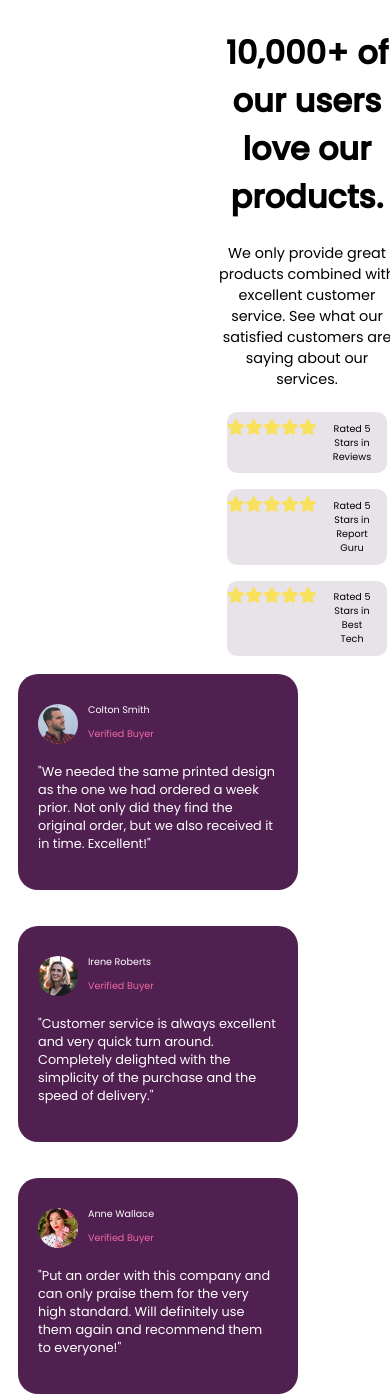
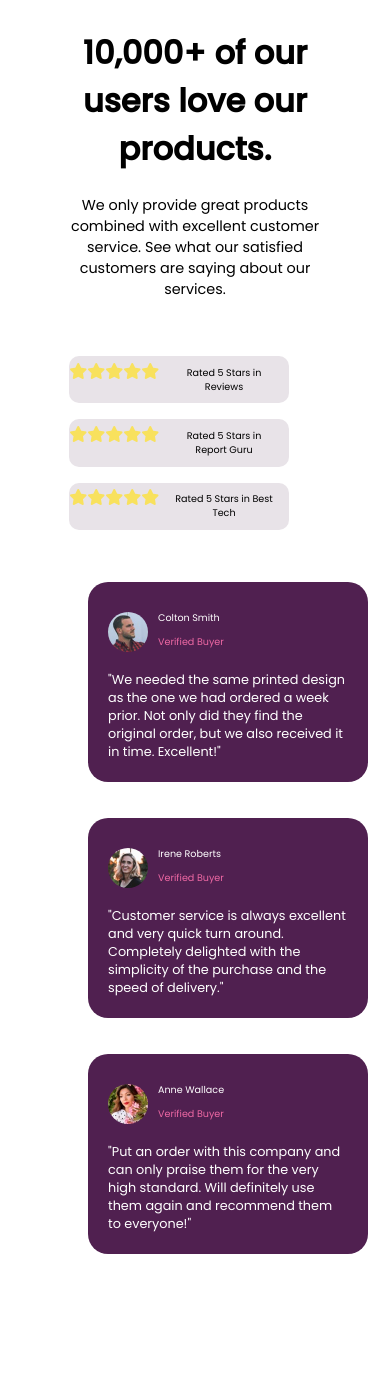
Before and after one commit to Rukhsar-saba/Social, a PHP site: page / in a window 390 px wide. After the commit the page ends 1254 px from the top, so only its background shows below. Run offline with PHP 8.4, Linux system fonts and the light colour scheme; some libraries are stand-ins or nearby versions.

Commit message:
add responsive layout

```diff
--- a/style.css
+++ b/style.css
@@ -11,24 +11,26 @@ body {
 .containt {
   display: flex;
   justify-content: space-evenly;
-  padding-left: 14rem;
+  align-items: center;
+  justify-content: center;
+  width: 70%;
 }
 .product {
-  width: 40%;
+  width: 30%;
 }
 .product h1 {
-  font-size: 2.8rem;
+  font-size: 2.4rem;
   font-weight: 900;
 }
 .product p {
-  font-size: 0.8rem;
+  font-size: 0.6rem;
 }
 .stars {
   margin: 1rem;
   padding: 18px;
   display: flex;
   flex-direction: column;
-  width: 60%;
+  width: 40%;
   margin-left: 9rem;
 }
 .reviews i,
@@ -74,7 +76,7 @@ body {
   padding: 20px;
   margin: 10px;
   width: 15rem;
-  height: 11rem;
+  height: 10rem;
   display: inline-block;
 }
 #comment2 {
@@ -109,12 +111,12 @@ body {
 /* ----big tab1 design---- */
 @media screen and (min-width: 849px) and (max-width: 1000px) {
   .containt {
-    padding-left: 6rem;
+    width: 86%;
   }
   .comment {
     display: flex;
     flex-direction: row;
-    background-color: wheat;
+    align-content: center;
   }
   .comment-section {
     border-radius: 20px;
@@ -148,20 +150,22 @@ body {
   }
 }
 /* ----big tab2 design---- */
-@media screen and (min-width: 500px) and (max-width: 850px) {
-  .containt {
-    padding-left: 6rem;
-  }
+@media screen and (min-width: 650px) and (max-width: 850px) {
   .comment {
     display: flex;
     flex-direction: row;
-    background-color: teal;
   }
   .product h1 {
     font-size: 1.7rem;
   }
   .product p {
     font-size: 0.6rem;
+  }
+  .stars {
+    margin: 1rem;
+    padding: 18px;
+    width: 50%;
+    margin-left: 9rem;
   }
   .reviews p,
   .report-guru p,
@@ -201,7 +205,7 @@ body {
 }
 
 /* ----mobile Design---- */
-@media screen and (min-width: 375px) and (max-width: 499px) {
+@media screen and (min-width: 375px) and (max-width: 649px) {
   .social {
     flex-direction: column;
   }
@@ -222,10 +226,9 @@ body {
   }
   .stars {
     display: flex;
-    flex-direction: column;
-    width: 100%;
-    margin: 0rem;
-    padding: 0px;
+    align-content: center;
+    width: 90%;
+    margin-left: -1rem;
   }
   .reviews,
   .report-guru,
@@ -255,6 +258,9 @@ body {
     color: hsl(51, 92%, 67%);
     padding-top: 0.4rem;
   }
+  .comment-section {
+    margin-left: 5rem;
+  }
   .comment-section img {
     width: 40px;
     height: 40px;
```
